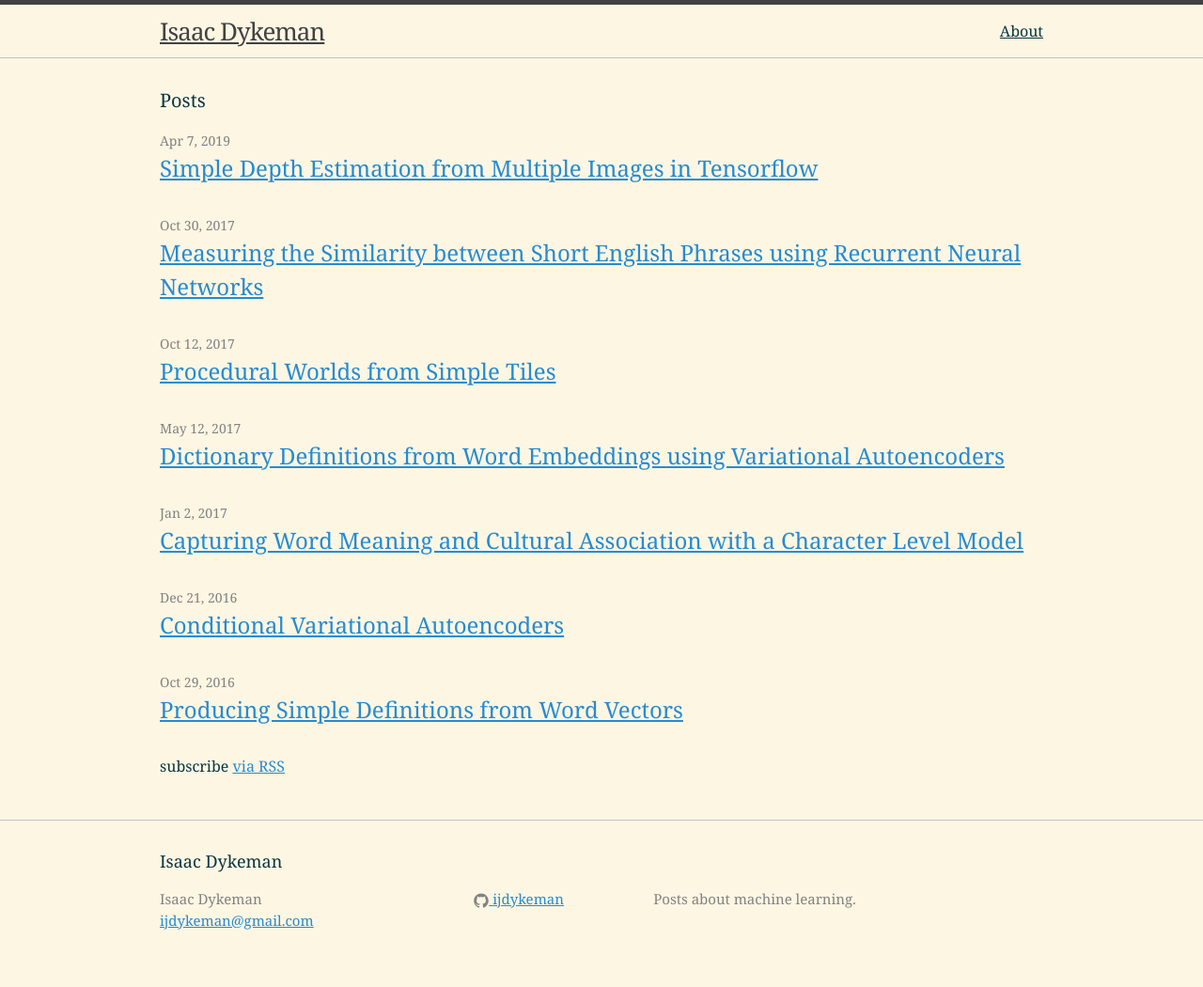
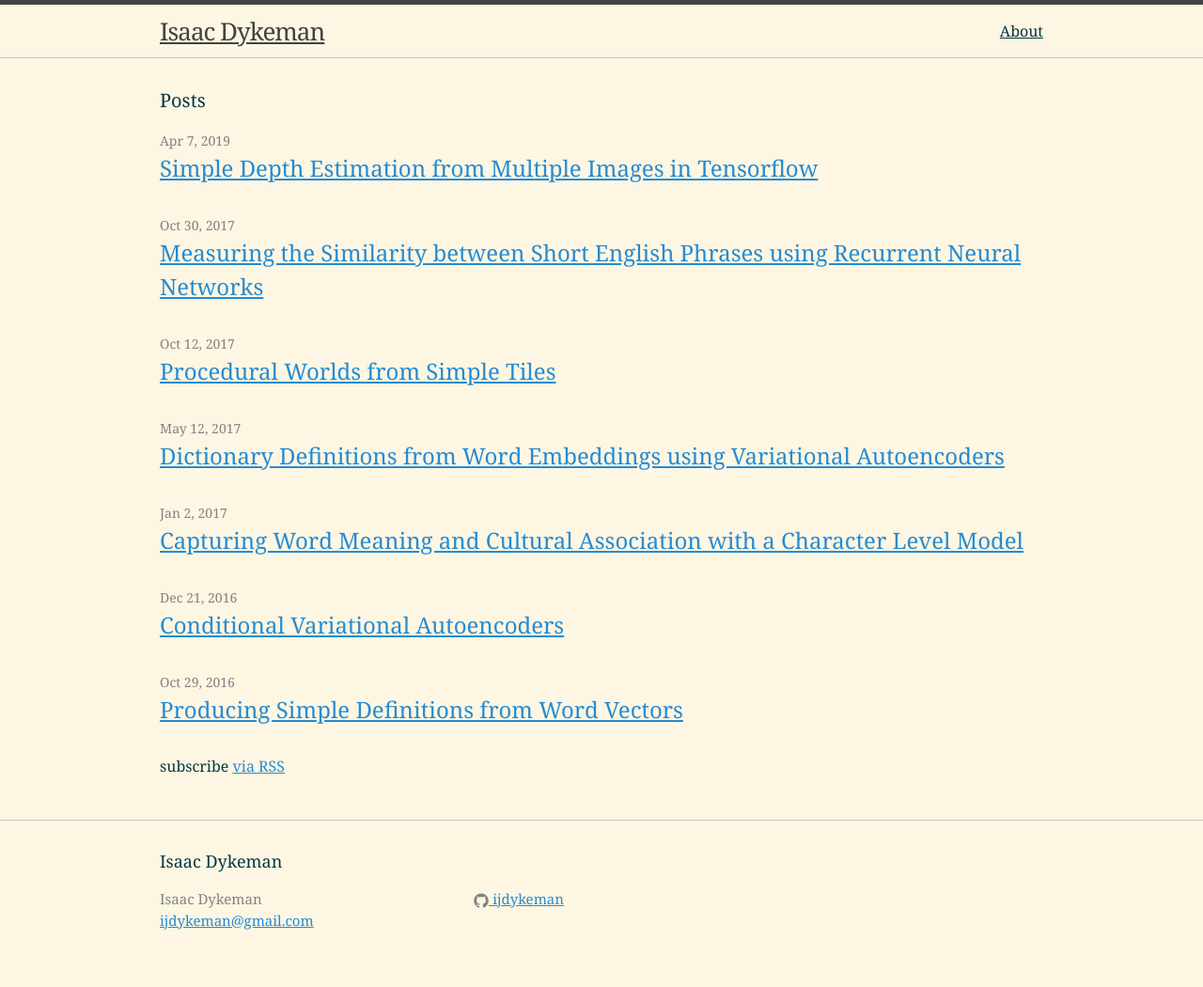
Before and after one commit to IJDykeman/ijdykeman.github.io, a Jekyll site: the page built from index.html, in a window 1280 px wide. Shown: the whole page at 94% size. Built offline with Jekyll 4.4.1, drawn with Linux system fonts in a browser that asks for light colours.

Commit message:
remove description

```diff
--- a/_config.yml
+++ b/_config.yml
@@ -9,7 +9,7 @@
 title: Isaac Dykeman
 email: ijdykeman@gmail.com
 description: > # this means to ignore newlines until "baseurl:"
- Posts about machine learning.
+
 baseurl: "" # the subpath of your site, e.g. /blog
 url: "http://ijdykeman.github.io" # the base hostname & protocol for your site
 theme: jekyll-theme-minimal
```
